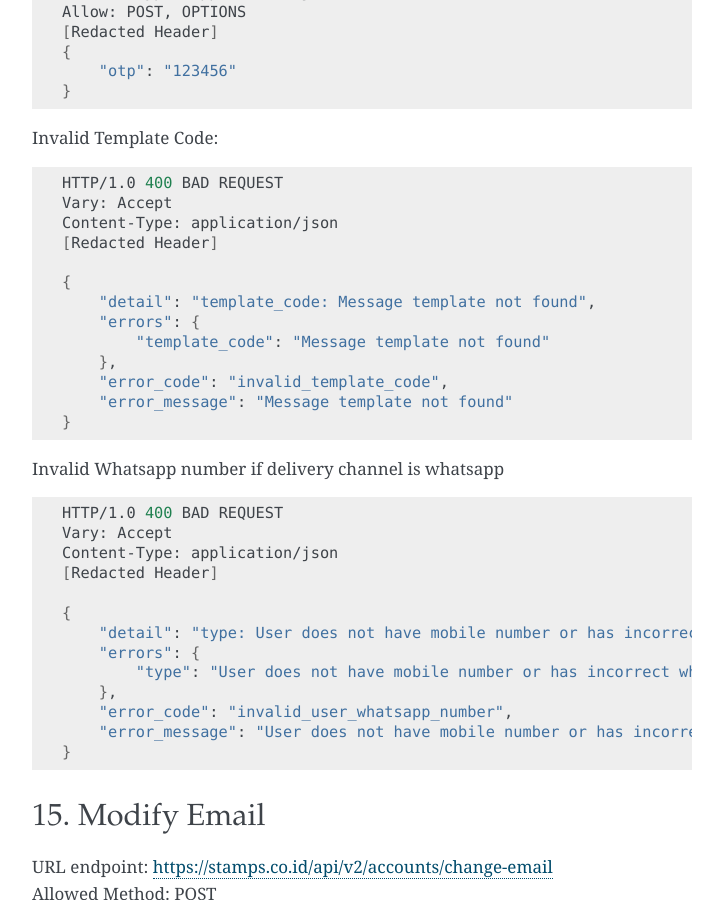
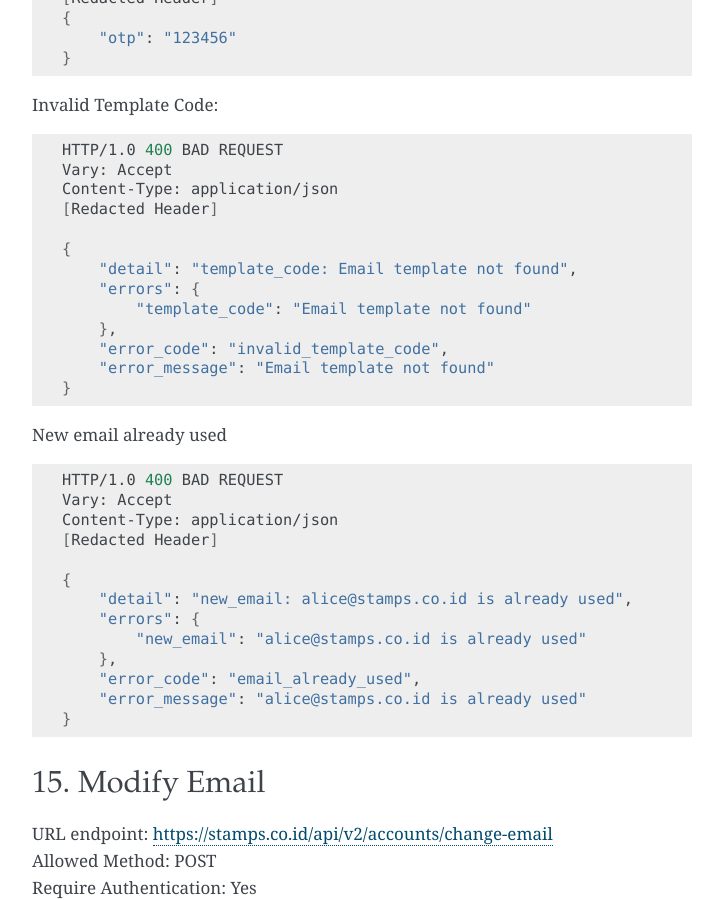
Before and after one commit to ui/stamps-api-docs, a Sphinx documentation site: the page built from source/customer_api.rst, in a window 1280 px wide and 900 px high, scrolled down 26289 px. Shown: the whole window, without its empty margins (388-1111 px from the left). Built offline with Sphinx 7.4.7, drawn with Linux system fonts in a browser that asks for light colours; some of the changed text lies outside the part shown.

Commit message:
Request OTP to change email only support sending via email (#82)
* Request OTP to change email only support sending via email

* Remove email type from API #12

* Update with new_email field

* Fix API description

```diff
--- a/source/customer_api.rst
+++ b/source/customer_api.rst
@@ -1333,13 +1333,12 @@ A successful API call:
 A. Request
 -----------------------------
 
-You can use this API to request authentication code to change email.
+You can use this API to request authentication code to change email. The authentication code will be sent to the new email address provided.
 
 ============= =========== =========================
 Parameter     Required    Description
 ============= =========== =========================
-user          Yes         A string indicating customer's email, Member ID, mobile number or primary key ID
-type          Yes         A choices for delivery channel for otp ( email, sms, whatsapp )
+new_email     Yes         A string indicating customer's new email address
 template_code No          A template code for otp messages template, can be setup in merchant interfaces
 ============= =========== =========================
 
@@ -1347,7 +1346,7 @@ Example of API call request using cURL:
 
 .. code-block :: bash
 
-    $ curl -X POST -H "Content-Type: application/json" https://stamps.co.id/api/v2/accounts/request-otp-for-email-change -i -d '{ "token": "secret", "user": 123, "type": "sms", "template_code": "OTP_1"}'
+    $ curl -X POST -H "Content-Type: application/json" https://stamps.co.id/api/v2/accounts/request-otp-for-email-change -i -d '{ "token": "secret", "new_email": "alice@stamps.co.id", "template_code": "OTP_1"}'
 
 
 B. Response Data
@@ -1388,15 +1387,15 @@ Invalid Template Code:
     [Redacted Header]
 
     {
-        "detail": "template_code: Message template not found",
+        "detail": "template_code: Email template not found",
         "errors": {
-            "template_code": "Message template not found"
+            "template_code": "Email template not found"
         },
         "error_code": "invalid_template_code",
-        "error_message": "Message template not found"
+        "error_message": "Email template not found"
     }
 
-Invalid Whatsapp number if delivery channel is whatsapp
+New email already used
 
 .. code-block :: bash
 
@@ -1406,12 +1405,12 @@ Invalid Whatsapp number if delivery channel is whatsapp
     [Redacted Header]
 
     {
-        "detail": "type: User does not have mobile number or has incorrect whatsapp number",
+        "detail": "new_email: alice@stamps.co.id is already used",
         "errors": {
-            "type": "User does not have mobile number or has incorrect whatsapp number"
+            "new_email": "alice@stamps.co.id is already used"
         },
-        "error_code": "invalid_user_whatsapp_number",
-        "error_message": "User does not have mobile number or has incorrect whatsapp number"
+        "error_code": "email_already_used",
+        "error_message": "alice@stamps.co.id is already used"
     }
 
 
```
